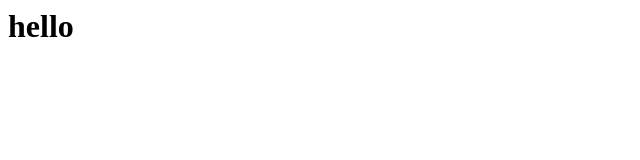
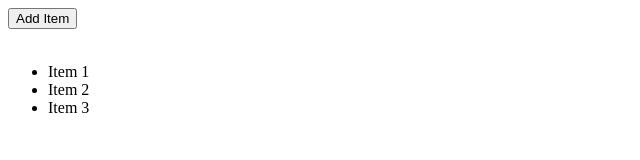
Before and after one commit to lutetia/lutetia.github.io, a plain HTML site: page index.html in a window 1280 px wide. Shown: the whole page, without its empty margins (0-640 px from the left). Drawn offline with Linux system fonts and the light colour scheme.

Commit message:
Update index.html

```diff
--- a/index.html
+++ b/index.html
@@ -1 +1,8 @@
-<h1>hello</h1>
+<button onclick="addelement();">Add Item</button>
+
+<br/><br/>
+<ul id="thelist">
+<li>Item 1</li>
+<li>Item 2</li>
+<li>Item 3</li>
+</ul>
```
